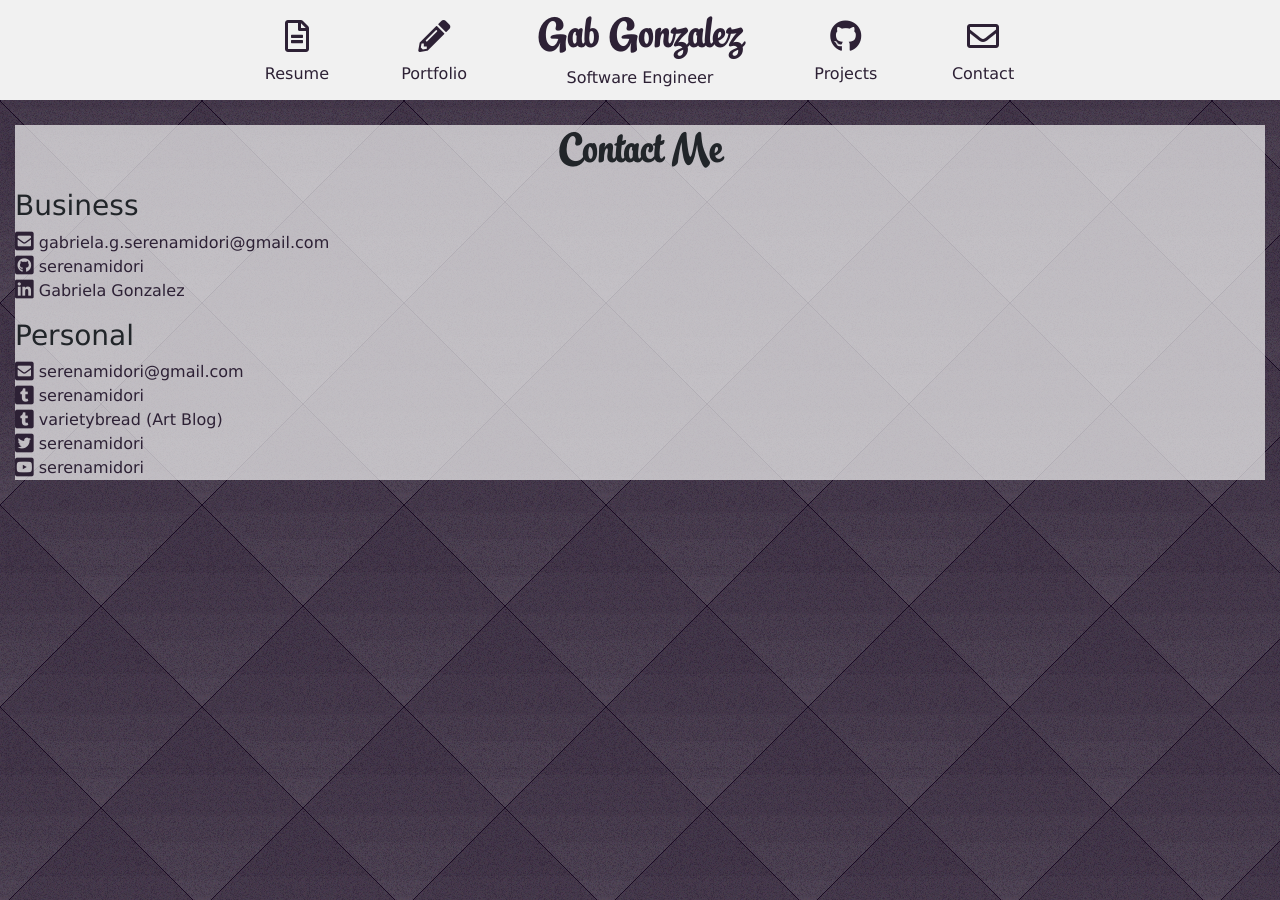
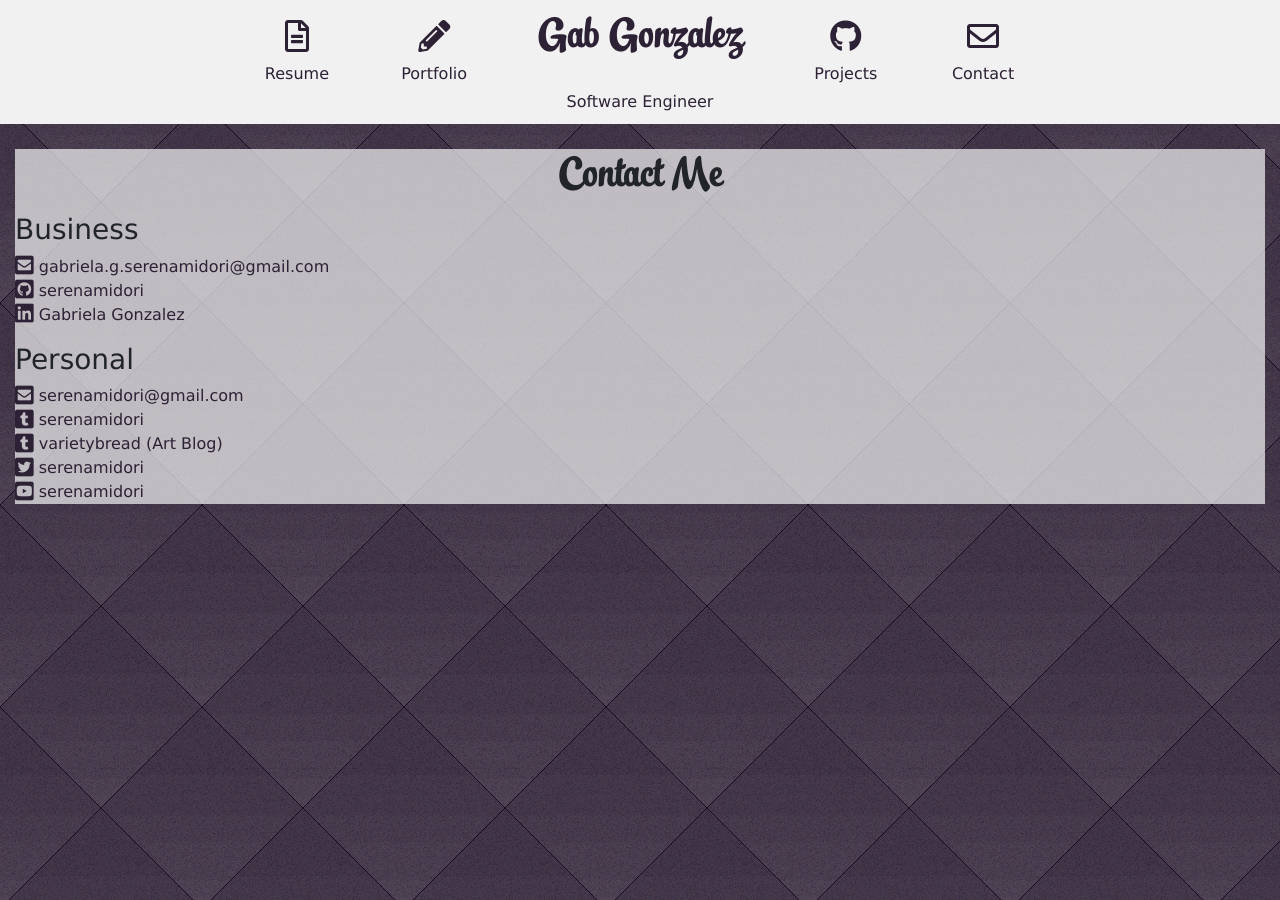
Before and after one commit to Serenamidori/serenamidori.github.io, a Jekyll site: the page built from contact/index.html, in a window 1280 px wide. Built offline with Jekyll 4.4.1, drawn with Linux system fonts in a browser that asks for light colours; nearby versions of some CDN libraries.

Commit message:
minor fixes to header style

```diff
--- a/_layouts/default.html
+++ b/_layouts/default.html
@@ -26,19 +26,19 @@
 							<a href="/"><h2>Gab Gonzalez</h2>Software Engineer</a>
 						</div>
 						<div class="col text-center">
-							<a href="/resume"><span class="far fa-2x fa-file-alt" aria-hidden="true" style="margin:10px"></span>Resume</a>
+							<a href="/resume"><span class="far fa-2x fa-file-alt" aria-hidden="true" style="margin:10px"></span><br>Resume</a>
 						</div>
 						<div class="col text-center">
-							<a href="/portfolio"><span class="fas fa-2x fa-pencil-alt" aria-hidden="true" style="margin:10px"></span>Portfolio</a>
+							<a href="/portfolio"><span class="fas fa-2x fa-pencil-alt" aria-hidden="true" style="margin:10px"></span><br>Portfolio</a>
 						</div>
 						<div class="col-md-4 d-none d-sm-none d-md-block text-center">
-							<a href="/"><h1>Gab Gonzalez</h1>Software Engineer</a>
+							<a href="/"><h1>Gab Gonzalez</h1><br>Software Engineer</a>
 						</div>
 						<div class="col text-center">
-							<a href="/projects"><span class="fab fa-2x fa-github" aria-hidden="true" style="margin:10px"></span>Projects</a>
+							<a href="/projects"><span class="fab fa-2x fa-github" aria-hidden="true" style="margin:10px"></span><br>Projects</a>
 						</div>
 						<div class="col text-center">
-							<a href="/contact"><span class="far fa-2x fa-envelope" aria-hidden="true" style="margin:10px"></span>Contact</a>
+							<a href="/contact"><span class="far fa-2x fa-envelope" aria-hidden="true" style="margin:10px"></span><br>Contact</a>
 						</div>
 					</div>
 				</div>
--- a/css/main.css
+++ b/css/main.css
@@ -9,11 +9,12 @@
     font-family: 'StreetscriptRedux', Verdana,Geneva,sans-serif !important;
 }
 a {
-    color:#2D2135;
+    color: #2D2135;
     text-decoration: none;
 }
 a:hover {
-    color:#493954;
+    color: #645172;
+    text-decoration: none;
 }
 
 .container {
```
